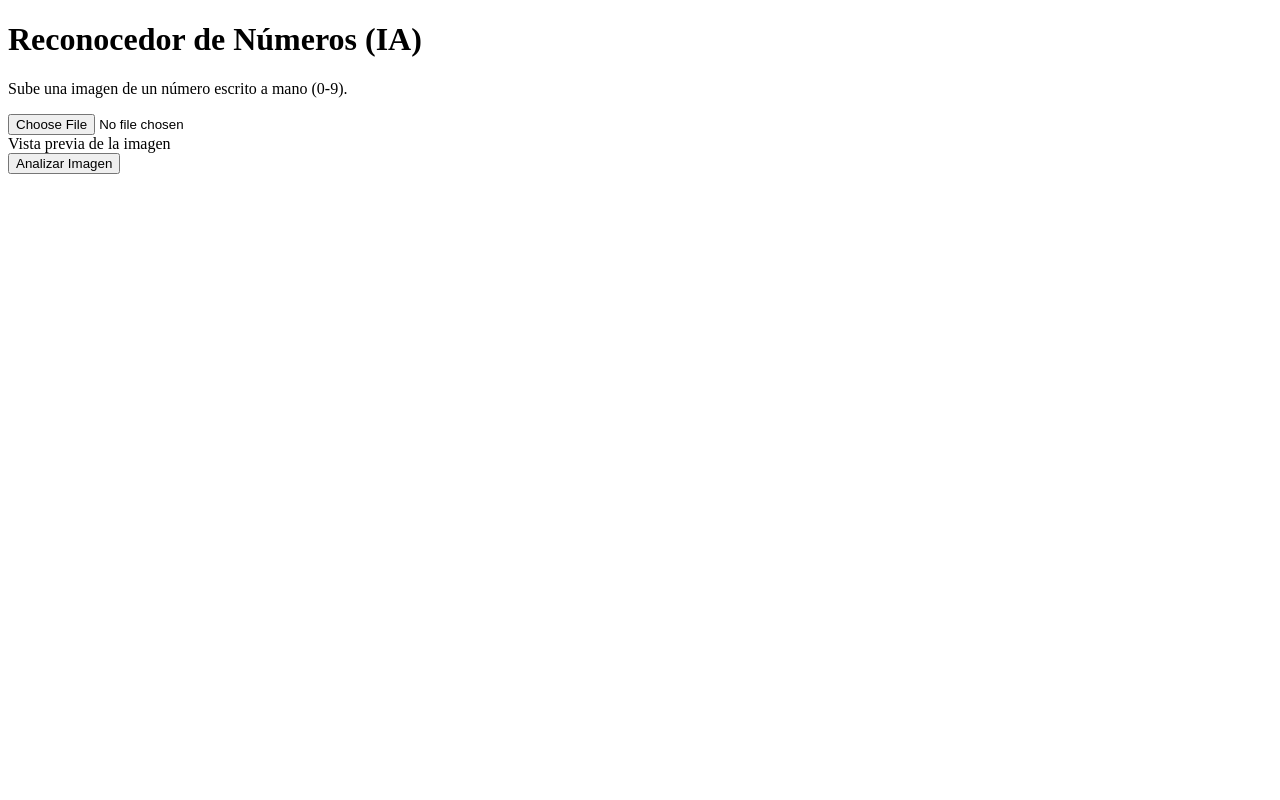
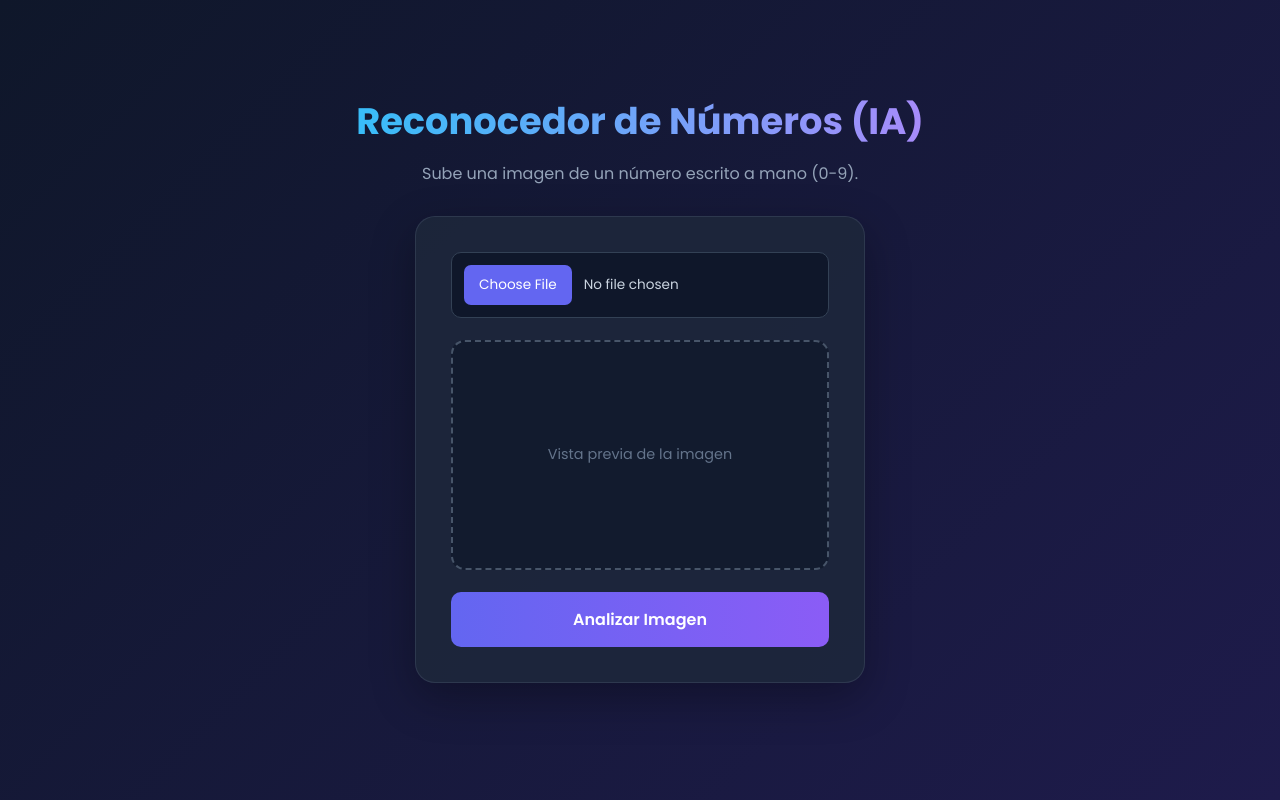
Before and after one commit to KlinsmanOspina/webservicesKlinsmanOspina, a Flask app: page / in a window 1280 px wide. Run offline with Flask 3, Linux system fonts and the light colour scheme.

Commit message:
Actualizacion de diseño CSS

```diff
--- a/static/main.css
+++ b/static/main.css
@@ -1,45 +1,207 @@
-body {
+
+@import url('https://fonts.googleapis.com/css2?family=Poppins:wght@400;500;600;700&display=swap');
+
+* {
     margin: 0;
-    font-family: -apple-system, BlinkMacSystemFont, "Segoe UI", "Roboto", "Oxygen",
-        "Ubuntu", "Cantarell", "Fira Sans", "Droid Sans", "Helvetica Neue",
-        sans-serif;
-    -webkit-font-smoothing: antialiased;
-    -moz-osx-font-smoothing: grayscale;
+    padding: 0;
+    box-sizing: border-box;
 }
 
-code {
-    font-family: source-code-pro, Menlo, Monaco, Consolas, "Courier New",
-        monospace;
-}
-
-.App {
-    text-align: center;
-}
-
-.App-logo {
-    height: 40vmin;
-    pointer-events: none;
-}
-
-.App-header {
-    background-color: #282c34;
+body {
+    font-family: 'Poppins', sans-serif;
+    background: linear-gradient(135deg, #0f172a, #1e1b4b);
+    color: #f8fafc;
     min-height: 100vh;
     display: flex;
     flex-direction: column;
+    justify-content: center;
     align-items: center;
-    justify-content: center;
-    font-size: calc(10px + 2vmin);
-    color: white;
+    padding: 30px 20px;
 }
 
-.App-link {
-    color: #61dafb;
+/* Título principal */
+h1 {
+    font-size: 2.3rem;
+    font-weight: 700;
+    text-align: center;
+    margin-bottom: 12px;
+    background: linear-gradient(90deg, #38bdf8, #a78bfa);
+    background-clip: text;
+    -webkit-background-clip: text;
+    -webkit-text-fill-color: transparent;
 }
 
-.heart {
-    color: #ff0000;
+/* Descripción */
+p {
+    color: #94a3b8;
+    text-align: center;
+    font-size: 1rem;
+    margin-bottom: 30px;
 }
 
-.small {
-    font-size: 0.75rem;
+/* Formulario */
+#formulario {
+    background: rgba(30, 41, 59, 0.85);
+    border: 1px solid rgba(148, 163, 184, 0.15);
+    border-radius: 20px;
+    padding: 35px;
+    width: 100%;
+    max-width: 450px;
+    display: flex;
+    flex-direction: column;
+    gap: 22px;
+    box-shadow: 0 15px 45px rgba(0, 0, 0, 0.3);
 }
+
+/* Selector de imagen */
+#inputImagen {
+    width: 100%;
+    padding: 12px;
+    color: #cbd5e1;
+    background: #0f172a;
+    border: 1px solid #334155;
+    border-radius: 10px;
+    font-family: inherit;
+    font-size: 0.85rem;
+    cursor: pointer;
+}
+
+#inputImagen::file-selector-button {
+    background: #6366f1;
+    color: white;
+    border: none;
+    border-radius: 7px;
+    padding: 10px 15px;
+    margin-right: 12px;
+    cursor: pointer;
+    font-family: inherit;
+    transition: background 0.3s ease;
+}
+
+#inputImagen::file-selector-button:hover {
+    background: #4f46e5;
+}
+
+/* Contenedor de vista previa */
+.preview-caja {
+    width: 100%;
+    height: 230px;
+    background: rgba(15, 23, 42, 0.7);
+    border: 2px dashed #475569;
+    border-radius: 14px;
+    display: flex;
+    justify-content: center;
+    align-items: center;
+    overflow: hidden;
+    transition: border-color 0.3s ease;
+}
+
+.preview-caja:hover {
+    border-color: #818cf8;
+}
+
+/* Imagen seleccionada */
+#preview {
+    max-width: 100%;
+    max-height: 100%;
+    object-fit: contain;
+    border-radius: 8px;
+}
+
+/* Texto cuando no hay imagen */
+#textoPreview {
+    color: #64748b;
+    font-size: 0.9rem;
+    text-align: center;
+    padding: 15px;
+}
+
+/* Botón de analizar */
+#btnEnviar {
+    width: 100%;
+    background: linear-gradient(90deg, #6366f1, #8b5cf6);
+    color: white;
+    border: none;
+    border-radius: 10px;
+    padding: 15px;
+    font-family: inherit;
+    font-size: 1rem;
+    font-weight: 600;
+    cursor: pointer;
+    transition: transform 0.3s ease, box-shadow 0.3s ease;
+}
+
+#btnEnviar:hover:not(:disabled) {
+    transform: translateY(-2px);
+    box-shadow: 0 8px 25px rgba(99, 102, 241, 0.4);
+}
+
+#btnEnviar:active:not(:disabled) {
+    transform: scale(0.98);
+}
+
+#btnEnviar:disabled {
+    opacity: 0.6;
+    cursor: not-allowed;
+}
+
+/* Resultado de la IA */
+#resultado {
+    margin-top: 25px;
+    width: 100%;
+    max-width: 450px;
+    text-align: center;
+    font-size: 1.5rem;
+    font-weight: 600;
+    color: #a5b4fc;
+    line-height: 1.8;
+}
+
+#resultado:not(:empty) {
+    background: rgba(30, 41, 59, 0.85);
+    padding: 20px;
+    border: 1px solid #6366f1;
+    border-radius: 14px;
+    box-shadow: 0 10px 30px rgba(0, 0, 0, 0.2);
+    animation: aparecer 0.4s ease;
+}
+
+#resultado small {
+    font-size: 0.9rem;
+    font-weight: 400;
+}
+
+/* Animación */
+@keyframes aparecer {
+    from {
+        opacity: 0;
+        transform: translateY(10px);
+    }
+    to {
+        opacity: 1;
+        transform: translateY(0);
+    }
+}
+
+/* Diseño adaptable a celulares */
+@media (max-width: 480px) {
+    h1 {
+        font-size: 1.7rem;
+    }
+
+    p {
+        font-size: 0.9rem;
+    }
+
+    #formulario {
+        padding: 22px;
+    }
+
+    .preview-caja {
+        height: 190px;
+    }
+
+    #resultado {
+        font-size: 1.2rem;
+    }
+}
--- a/templates/index.html
+++ b/templates/index.html
@@ -4,6 +4,7 @@
     <meta charset="UTF-8">
     <meta name="viewport" content="width=device-width, initial-scale=1.0">
     <title>Reconocedor MNIST</title>
+  <link rel="stylesheet" href="{{ url_for('static', filename='main.css') }}">
 </head>
 <body>
 
```
